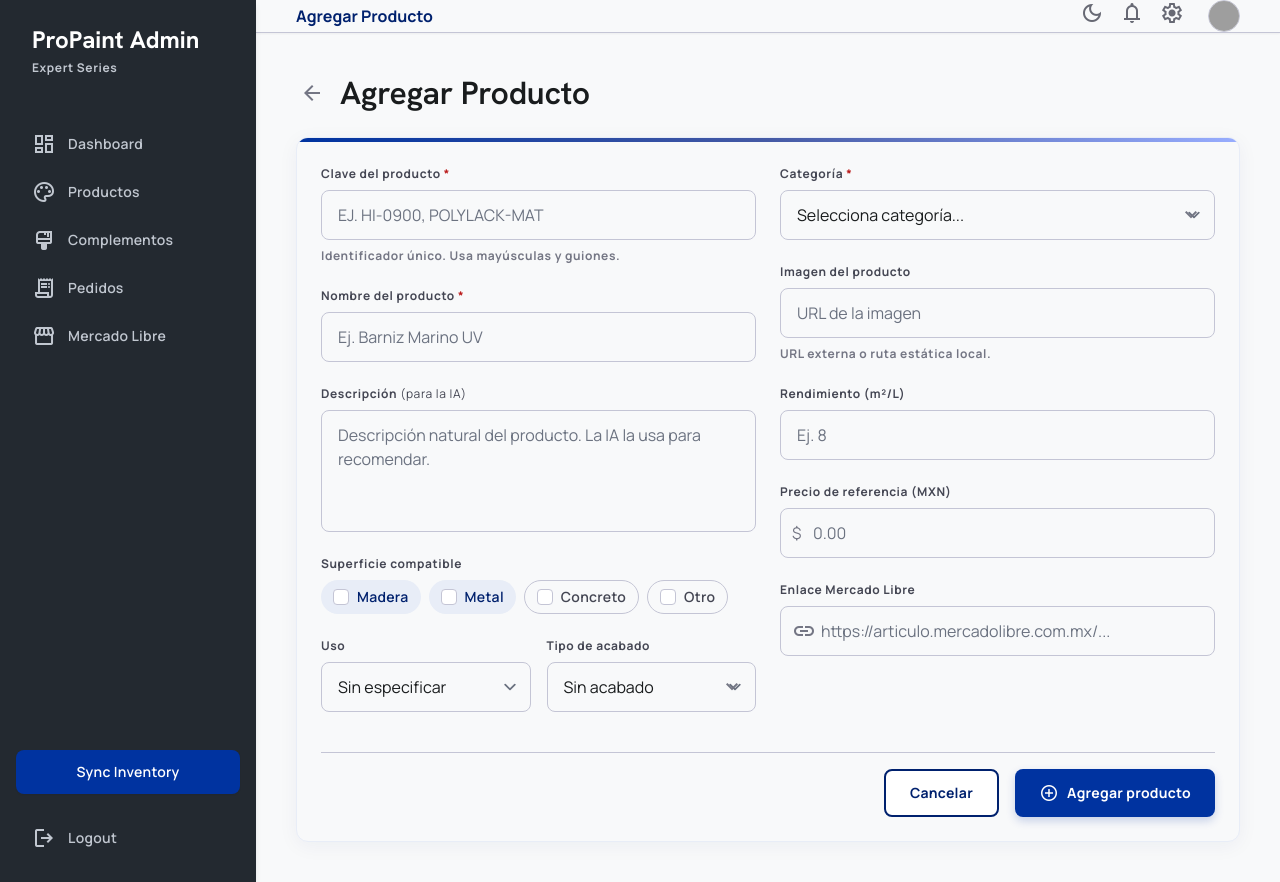
After one commit to ELINTER20/sayerbarn, a Flask app: template app/templates/admin/agregar_producto.html in a window 1280 px wide. The commit adds this page. Run offline with Flask 3, Linux system fonts and the light colour scheme; the template is opened without the code that fills it, so the values that code supplies are empty; some libraries are stand-ins or nearby versions; grey boxes are pictures that could not be loaded.

Commit message:
ediciones2

```diff
--- /dev/null
+++ b/app/templates/admin/agregar_producto.html
@@ -0,0 +1,230 @@
+{% extends 'base_admin.html' %}
+{% block title %}Admin - Agregar Producto{% endblock %}
+{% block page_title %}Agregar Producto{% endblock %}
+
+{% block content %}
+<div class="max-w-container-max mx-auto">
+    <div class="flex items-center mb-unit-lg gap-3">
+        <a class="text-outline hover:text-primary transition-colors flex items-center justify-center w-8 h-8 rounded-full hover:bg-surface-container"
+            href="{{ url_for('admin.productos') }}">
+            <span class="material-symbols-outlined">arrow_back</span>
+        </a>
+        <h1 class="font-headline-lg text-headline-lg text-on-surface">Agregar Producto</h1>
+    </div>
+
+    {% if error %}
+    <div class="mb-unit-md bg-error-container text-on-error-container font-body-md text-body-md px-4 py-3 rounded-lg flex items-center gap-2">
+        <span class="material-symbols-outlined text-[20px]">error</span>
+        {{ error }}
+    </div>
+    {% endif %}
+
+    <div class="bg-surface rounded-xl shadow-[0px_4px_20px_rgba(0,31,107,0.05)] border border-[#E8EDF7] overflow-hidden">
+        <div class="h-1 w-full bg-gradient-to-r from-[#0033A0] via-[#455aa5] to-[#98adfe]"></div>
+        <form action="{{ url_for('admin.agregar_producto') }}" method="POST"
+              class="p-gutter grid grid-cols-1 md:grid-cols-2 gap-gutter">
+
+            <!-- ── Columna izquierda ── -->
+            <div class="space-y-unit-lg flex flex-col">
+
+                <!-- Clave (campo nuevo, no está en editar) -->
+                <div class="space-y-unit-sm">
+                    <label class="block font-label-sm text-label-sm text-on-surface-variant" for="clave">
+                        Clave del producto <span class="text-error">*</span>
+                    </label>
+                    <input class="w-full px-4 py-3 bg-surface border border-outline-variant rounded-lg font-body-md text-body-md focus:border-primary focus:ring-1 focus:ring-primary outline-none transition-all text-on-surface uppercase"
+                        id="clave" name="clave" placeholder="Ej. HI-0900, POLYLACK-MAT"
+                        type="text" value="{{ form.clave or '' }}" required maxlength="30" />
+                    <p class="font-label-sm text-label-sm text-outline">Identificador único. Usa mayúsculas y guiones.</p>
+                </div>
+
+                <!-- Nombre -->
+                <div class="space-y-unit-sm">
+                    <label class="block font-label-sm text-label-sm text-on-surface-variant" for="nombre">
+                        Nombre del producto <span class="text-error">*</span>
+                    </label>
+                    <input class="w-full px-4 py-3 bg-surface border border-outline-variant rounded-lg font-body-md text-body-md focus:border-primary focus:ring-1 focus:ring-primary outline-none transition-all text-on-surface"
+                        id="nombre" name="nombre" placeholder="Ej. Barniz Marino UV"
+                        type="text" value="{{ form.nombre or '' }}" required maxlength="200" />
+                </div>
+
+                <!-- Descripción -->
+                <div class="space-y-unit-sm flex-grow flex flex-col">
+                    <label class="block font-label-sm text-label-sm text-on-surface-variant" for="descripcion">
+                        Descripción <span class="text-on-surface-variant font-normal">(para la IA)</span>
+                    </label>
+                    <textarea class="w-full flex-grow px-4 py-3 bg-surface border border-outline-variant rounded-lg font-body-md text-body-md focus:border-primary focus:ring-1 focus:ring-primary outline-none transition-all text-on-surface resize-none"
+                        id="descripcion" name="descripcion"
+                        placeholder="Descripción natural del producto. La IA la usa para recomendar."
+                        rows="4">{{ form.descripcion or '' }}</textarea>
+                </div>
+
+                <!-- Superficies -->
+                <div class="space-y-unit-sm">
+                    <label class="block font-label-sm text-label-sm text-on-surface-variant">Superficie compatible</label>
+                    <div class="flex flex-wrap gap-2">
+                        <label class="inline-flex items-center bg-[#E8EDF7] px-3 py-1.5 rounded-full cursor-pointer hover:bg-primary-fixed-dim transition-colors">
+                            <input class="form-checkbox h-4 w-4 text-primary rounded border-outline-variant mr-2 bg-white focus:ring-primary"
+                                type="checkbox" name="sup_madera" {% if form.sup_madera %}checked{% endif %} />
+                            <span class="font-label-md text-label-md text-primary">Madera</span>
+                        </label>
+                        <label class="inline-flex items-center bg-[#E8EDF7] px-3 py-1.5 rounded-full cursor-pointer hover:bg-primary-fixed-dim transition-colors">
+                            <input class="form-checkbox h-4 w-4 text-primary rounded border-outline-variant mr-2 bg-white focus:ring-primary"
+                                type="checkbox" name="sup_metal" {% if form.sup_metal %}checked{% endif %} />
+                            <span class="font-label-md text-label-md text-primary">Metal</span>
+                        </label>
+                        <label class="inline-flex items-center bg-surface border border-outline-variant px-3 py-1.5 rounded-full cursor-pointer hover:bg-surface-container transition-colors">
+                            <input class="form-checkbox h-4 w-4 text-primary rounded border-outline-variant mr-2 bg-white focus:ring-primary"
+                                type="checkbox" name="sup_concreto" {% if form.sup_concreto %}checked{% endif %} />
+                            <span class="font-label-md text-label-md text-on-surface-variant">Concreto</span>
+                        </label>
+                        <label class="inline-flex items-center bg-surface border border-outline-variant px-3 py-1.5 rounded-full cursor-pointer hover:bg-surface-container transition-colors">
+                            <input class="form-checkbox h-4 w-4 text-primary rounded border-outline-variant mr-2 bg-white focus:ring-primary"
+                                type="checkbox" name="sup_otro" {% if form.sup_otro %}checked{% endif %} />
+                            <span class="font-label-md text-label-md text-on-surface-variant">Otro</span>
+                        </label>
+                    </div>
+                </div>
+
+                <!-- Uso y Acabado -->
+                <div class="grid grid-cols-2 gap-unit-md">
+                    <div class="space-y-unit-sm">
+                        <label class="block font-label-sm text-label-sm text-on-surface-variant" for="uso">Uso</label>
+                        <select class="w-full px-4 py-3 bg-surface border border-outline-variant rounded-lg font-body-md text-body-md focus:border-primary focus:ring-1 focus:ring-primary outline-none transition-all text-on-surface"
+                            id="uso" name="uso">
+                            <option value="">Sin especificar</option>
+                            <option value="interior" {% if form.uso == 'interior' %}selected{% endif %}>Interior</option>
+                            <option value="exterior" {% if form.uso == 'exterior' %}selected{% endif %}>Exterior</option>
+                            <option value="ambos" {% if form.uso == 'ambos' %}selected{% endif %}>Ambos</option>
+                        </select>
+                    </div>
+                    <div class="space-y-unit-sm">
+                        <label class="block font-label-sm text-label-sm text-on-surface-variant" for="acabado">Tipo de acabado</label>
+                        <div class="relative">
+                            <select class="w-full px-4 py-3 bg-surface border border-outline-variant rounded-lg font-body-md text-body-md focus:border-primary focus:ring-1 focus:ring-primary outline-none transition-all text-on-surface appearance-none cursor-pointer"
+                                id="acabado" name="acabado">
+                                <option value="">Sin acabado</option>
+                                <option value="brillante" {% if form.acabado == 'brillante' %}selected{% endif %}>Brillante</option>
+                                <option value="semimate" {% if form.acabado == 'semimate' %}selected{% endif %}>Semi mate</option>
+                                <option value="mate" {% if form.acabado == 'mate' %}selected{% endif %}>Mate</option>
+                                <option value="ninguno" {% if form.acabado == 'ninguno' %}selected{% endif %}>Ninguno (fondos)</option>
+                            </select>
+                            <span class="material-symbols-outlined absolute right-3 top-1/2 -translate-y-1/2 text-outline pointer-events-none">expand_more</span>
+                        </div>
+                    </div>
+                </div>
+            </div>
+
+            <!-- ── Columna derecha ── -->
+            <div class="space-y-unit-lg">
+
+                <!-- Categoría (campo nuevo) -->
+                <div class="space-y-unit-sm">
+                    <label class="block font-label-sm text-label-sm text-on-surface-variant" for="categoria_id">
+                        Categoría <span class="text-error">*</span>
+                    </label>
+                    <div class="relative">
+                        <select class="w-full px-4 py-3 bg-surface border border-outline-variant rounded-lg font-body-md text-body-md focus:border-primary focus:ring-1 focus:ring-primary outline-none transition-all text-on-surface appearance-none cursor-pointer"
+                            id="categoria_id" name="categoria_id" required>
+                            <option value="" disabled {% if not form.categoria_id %}selected{% endif %}>Selecciona categoría...</option>
+                            {% for cat in categorias %}
+                            <option value="{{ cat.id }}" {% if form.categoria_id == cat.id|string %}selected{% endif %}>{{ cat.nombre }}</option>
+                            {% endfor %}
+                        </select>
+                        <span class="material-symbols-outlined absolute right-3 top-1/2 -translate-y-1/2 text-outline pointer-events-none">expand_more</span>
+                    </div>
+                </div>
+
+                <!-- Preview imagen -->
+                <div class="space-y-unit-sm">
+                    <label class="block font-label-sm text-label-sm text-on-surface-variant">Imagen del producto</label>
+                    <div id="img-preview" class="rounded-xl overflow-hidden border border-outline-variant h-36 flex items-center justify-center bg-surface-container-low mb-2 {% if not form.imagen_url %}hidden{% endif %}">
+                        {% if form.imagen_url %}
+                        <img id="img-tag" src="{{ form.imagen_url }}" alt="Preview" class="max-h-full max-w-full object-contain p-2" />
+                        {% else %}
+                        <img id="img-tag" src="" alt="Preview" class="max-h-full max-w-full object-contain p-2" />
+                        {% endif %}
+                    </div>
+                    <input class="w-full px-4 py-3 bg-surface border border-outline-variant rounded-lg font-body-md text-body-md focus:border-primary focus:ring-1 focus:ring-primary outline-none transition-all text-on-surface"
+                        id="imagen_url" name="imagen_url" placeholder="URL de la imagen"
+                        type="text" value="{{ form.imagen_url or '' }}" />
+                    <p class="font-label-sm text-label-sm text-outline">URL externa o ruta estática local.</p>
+                </div>
+
+                <!-- Rendimiento -->
+                <div class="space-y-unit-sm">
+                    <label class="block font-label-sm text-label-sm text-on-surface-variant" for="rendimiento">Rendimiento (m²/L)</label>
+                    <input class="w-full px-4 py-3 bg-surface border border-outline-variant rounded-lg font-body-md text-body-md focus:border-primary focus:ring-1 focus:ring-primary outline-none transition-all text-on-surface"
+                        id="rendimiento" name="rendimiento" placeholder="Ej. 8"
+                        type="number" step="0.1" min="0" value="{{ form.rendimiento or '' }}" />
+                </div>
+
+                <!-- Precio -->
+                <div class="space-y-unit-sm">
+                    <label class="block font-label-sm text-label-sm text-on-surface-variant" for="precio">Precio de referencia (MXN)</label>
+                    <div class="relative">
+                        <span class="absolute left-3 top-1/2 -translate-y-1/2 font-body-md text-body-md text-outline">$</span>
+                        <input class="w-full pl-8 pr-4 py-3 bg-surface border border-outline-variant rounded-lg font-body-md text-body-md focus:border-primary focus:ring-1 focus:ring-primary outline-none transition-all text-on-surface"
+                            id="precio" name="precio" placeholder="0.00"
+                            type="number" step="0.01" min="0" value="{{ form.precio or '' }}" />
+                    </div>
+                </div>
+
+                <!-- Enlace Mercado Libre -->
+                <div class="space-y-unit-sm">
+                    <label class="block font-label-sm text-label-sm text-on-surface-variant" for="enlace">Enlace Mercado Libre</label>
+                    <div class="relative">
+                        <span class="material-symbols-outlined absolute left-3 top-1/2 -translate-y-1/2 text-outline">link</span>
+                        <input class="w-full pl-10 pr-4 py-3 bg-surface border border-outline-variant rounded-lg font-body-md text-body-md focus:border-primary focus:ring-1 focus:ring-primary outline-none transition-all text-on-surface"
+                            id="enlace" name="enlace" placeholder="https://articulo.mercadolibre.com.mx/..."
+                            type="url" value="{{ form.enlace or '' }}" />
+                    </div>
+                </div>
+            </div>
+
+            <!-- ── Acciones ── -->
+            <div class="col-span-1 md:col-span-2 pt-unit-md mt-unit-md border-t border-outline-variant flex justify-end space-x-4">
+                <a href="{{ url_for('admin.productos') }}"
+                   class="px-6 py-3 bg-white border-2 border-primary text-primary font-label-md text-label-md font-bold rounded-lg hover:bg-surface-container-low transition-colors flex items-center">
+                    Cancelar
+                </a>
+                <button class="px-6 py-3 bg-primary-container text-on-primary font-label-md text-label-md font-bold rounded-lg hover:opacity-90 transition-opacity flex items-center gap-2 shadow-[0px_4px_10px_rgba(0,51,160,0.2)]"
+                    type="submit">
+                    <span class="material-symbols-outlined text-[20px]">add_circle</span>
+                    Agregar producto
+                </button>
+            </div>
+        </form>
+    </div>
+</div>
+{% endblock %}
+
+{% block scripts %}
+<script>
+(function () {
+    // Preview de imagen en tiempo real al escribir la URL
+    var input = document.getElementById('imagen_url');
+    var preview = document.getElementById('img-preview');
+    var imgTag = document.getElementById('img-tag');
+
+    input.addEventListener('input', function () {
+        var url = input.value.trim();
+        if (url) {
+            imgTag.src = url;
+            preview.classList.remove('hidden');
+            imgTag.onerror = function () { preview.classList.add('hidden'); };
+            imgTag.onload = function () { preview.classList.remove('hidden'); };
+        } else {
+            preview.classList.add('hidden');
+        }
+    });
+
+    // Forzar mayúsculas en la clave mientras se escribe
+    document.getElementById('clave').addEventListener('input', function () {
+        var pos = this.selectionStart;
+        this.value = this.value.toUpperCase();
+        this.setSelectionRange(pos, pos);
+    });
+})();
+</script>
+{% endblock %}
--- a/app/templates/admin/productos.html
+++ b/app/templates/admin/productos.html
@@ -15,7 +15,7 @@
         <h1 class="font-headline-lg text-headline-lg font-bold text-on-surface">Gestión de Productos</h1>
         <p class="font-body-md text-body-md text-on-surface-variant mt-1">Administra el catálogo de barnices, pinturas y complementos.</p>
     </div>
-    <a href="{{ url_for('admin.productos') }}"
+    <a href="{{ url_for('admin.agregar_producto') }}"
        class="bg-primary-container text-on-primary font-label-md text-label-md px-6 py-3 rounded-lg flex items-center justify-center gap-2 hover:opacity-90 transition-opacity font-bold shadow-sm whitespace-nowrap">
         <span class="material-symbols-outlined text-[20px]">add</span>
         Agregar producto
--- a/app/templates/base_admin.html
+++ b/app/templates/base_admin.html
@@ -101,15 +101,21 @@
             </a>
             <a href="{{ url_for('admin.productos') }}"
                class="flex items-center gap-3 px-4 py-2 rounded-lg font-label-md text-label-md transition-colors
-                      {% if request.endpoint in ['admin.productos', 'admin.editar_producto', 'admin.eliminar_producto', 'admin.toggle_producto'] %}text-on-primary bg-primary-container font-bold{% else %}text-tertiary-fixed-dim hover:text-on-tertiary hover:bg-tertiary-container{% endif %}">
+                      {% if request.endpoint in ['admin.productos', 'admin.editar_producto', 'admin.agregar_producto', 'admin.eliminar_producto', 'admin.toggle_producto'] %}text-on-primary bg-primary-container font-bold{% else %}text-tertiary-fixed-dim hover:text-on-tertiary hover:bg-tertiary-container{% endif %}">
                 <span class="material-symbols-outlined">palette</span>
-                <span>Products</span>
+                <span>Productos</span>
             </a>
             <a href="{{ url_for('admin.complementos') }}"
                class="flex items-center gap-3 px-4 py-2 rounded-lg font-label-md text-label-md transition-colors
                       {% if request.endpoint in ['admin.complementos', 'admin.agregar_complemento', 'admin.eliminar_complemento'] %}text-on-primary bg-primary-container font-bold{% else %}text-tertiary-fixed-dim hover:text-on-tertiary hover:bg-tertiary-container{% endif %}">
                 <span class="material-symbols-outlined">format_paint</span>
-                <span>Complements</span>
+                <span>Complementos</span>
+            </a>
+            <a href="{{ url_for('admin.pedidos') }}"
+               class="flex items-center gap-3 px-4 py-2 rounded-lg font-label-md text-label-md transition-colors
+                      {% if request.endpoint in ['admin.pedidos', 'admin.cambiar_estado_pedido'] %}text-on-primary bg-primary-container font-bold{% else %}text-tertiary-fixed-dim hover:text-on-tertiary hover:bg-tertiary-container{% endif %}">
+                <span class="material-symbols-outlined" style="font-variation-settings: 'FILL' {% if request.endpoint in ['admin.pedidos','admin.cambiar_estado_pedido'] %}1{% else %}0{% endif %};">receipt_long</span>
+                <span>Pedidos</span>
             </a>
             <a href="{{ url_for('admin.publicar') }}"
                class="flex items-center gap-3 px-4 py-2 rounded-lg font-label-md text-label-md transition-colors
```
Also changed, not shown: app/routes/admin.py (+151 -0 lines), app/templates/admin/dashboard.html (+10 -6 lines), app/templates/admin/pedidos.html (added, +199 -0 lines).
